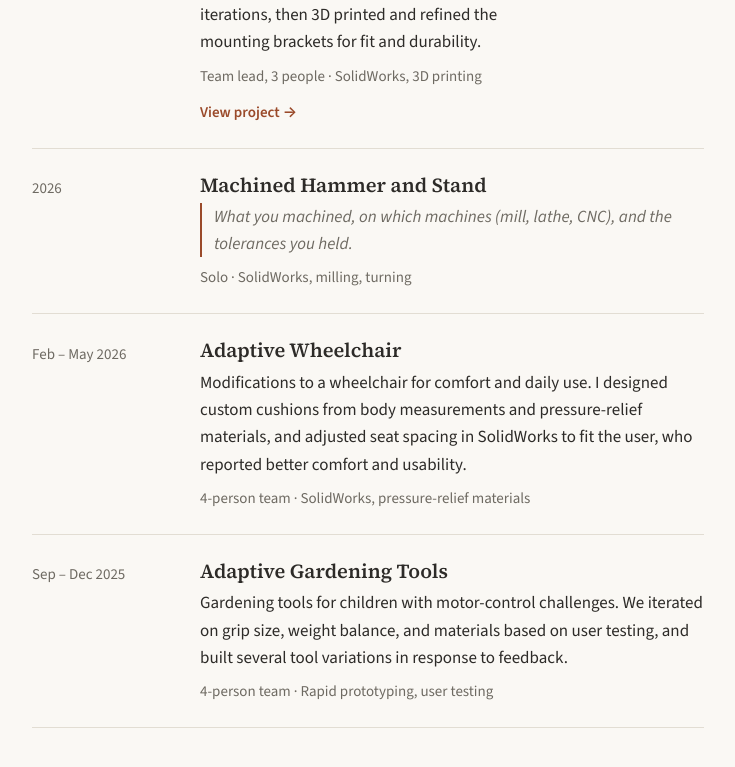
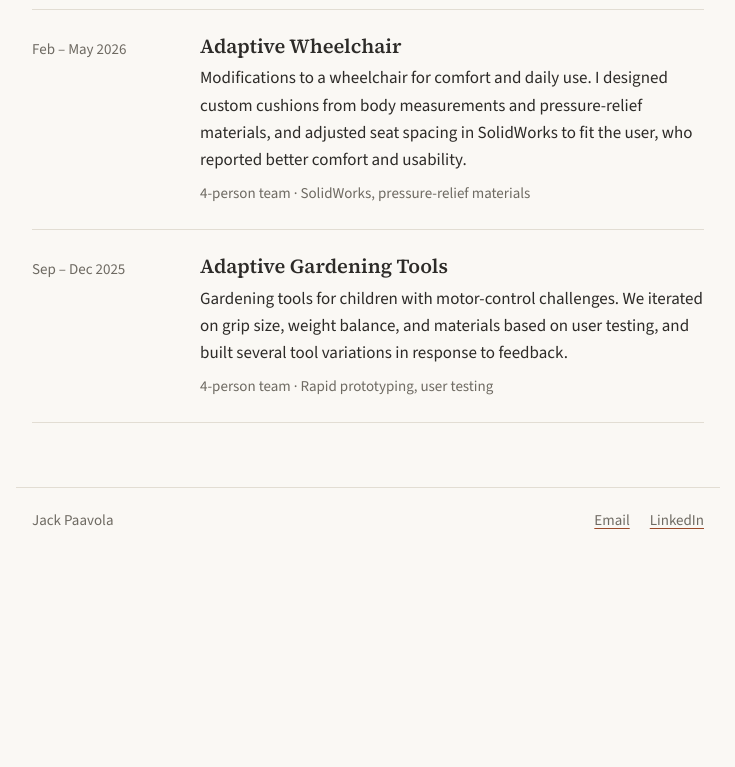
Before and after one commit to jxpaav-dev/jackpaavola-site, a plain HTML site: page projects.html in a window 1280 px wide. Shown: the part 523-1290 px from the top of the page, without its empty margins (272-1007 px from the left). After the commit the page ends 1095 px from the top, so only its background shows below. Drawn offline with nearby package versions, Linux system fonts and the light colour scheme.

Commit message:
Add LinkedIn links; hide unfinished project rows before going live
Co-Authored-By: Claude Opus 5.5 <noreply@anthropic.com>

```diff
--- a/projects.html
+++ b/projects.html
@@ -27,6 +27,7 @@
 
     <!-- To add a project: copy one <article class="project"> block. Newest first. -->
 
+    <!-- HIDDEN until content is ready: Underwater robot
     <article class="project">
       <p class="when">In progress</p>
       <div>
@@ -35,6 +36,7 @@
         <p class="tags">Tools: add later</p>
       </div>
     </article>
+    -->
 
     <!-- Projects with a write-up page get class "has-page", a thumbnail, and a "View project" line.
          The title link stretches to cover the whole card. -->
@@ -49,14 +51,16 @@
       <img class="thumb" src="assets/pathfinder-photo-mounted.webp" width="1200" height="900" alt="">
     </article>
 
+    <!-- HIDDEN until content is ready: Machined Hammer and Stand
     <article class="project">
-      <p class="when">2026<!-- TODO: exact dates --></p>
+      <p class="when">2026</p>
       <div>
         <h3>Machined Hammer and Stand</h3>
         <p class="todo">What you machined, on which machines (mill, lathe, CNC), and the tolerances you held.</p>
-        <p class="tags">Solo · SolidWorks, milling, turning<!-- TODO: confirm --></p>
+        <p class="tags">Solo · SolidWorks, milling, turning</p>
       </div>
     </article>
+    -->
 
     <article class="project">
       <p class="when">Feb – May 2026</p>
@@ -81,7 +85,7 @@
     <span>Jack Paavola</span>
     <span class="links">
       <a href="mailto:jxpaav@gmail.com">Email</a>
-      <!-- <a href="https://www.linkedin.com/in/YOUR-HANDLE">LinkedIn</a> -->
+      <a href="https://www.linkedin.com/in/jackpaavola">LinkedIn</a>
     </span>
   </footer>
 </body>
```
Also changed, not shown: about.html (+1 -1 lines), index.html (+2 -4 lines), projects/pathfinder.html (+1 -1 lines), resume.html (+1 -1 lines), 1 other file.
